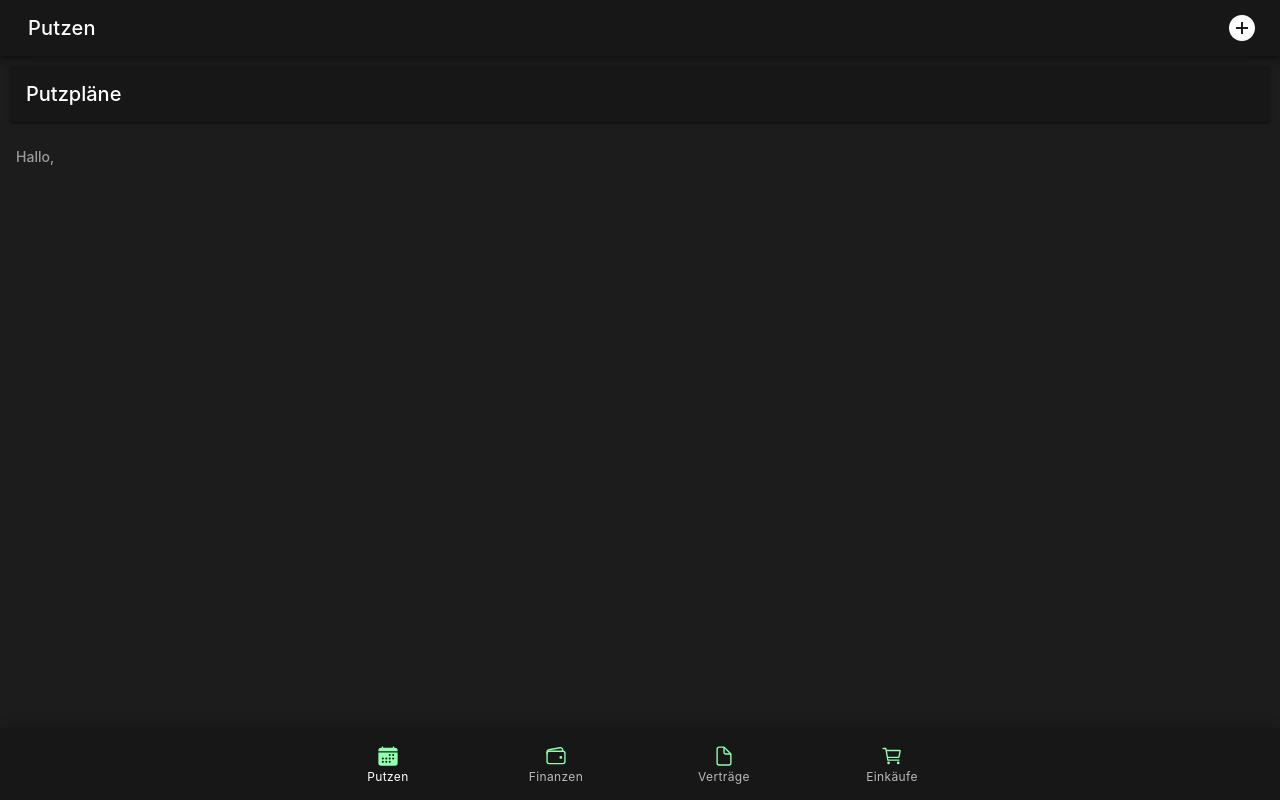
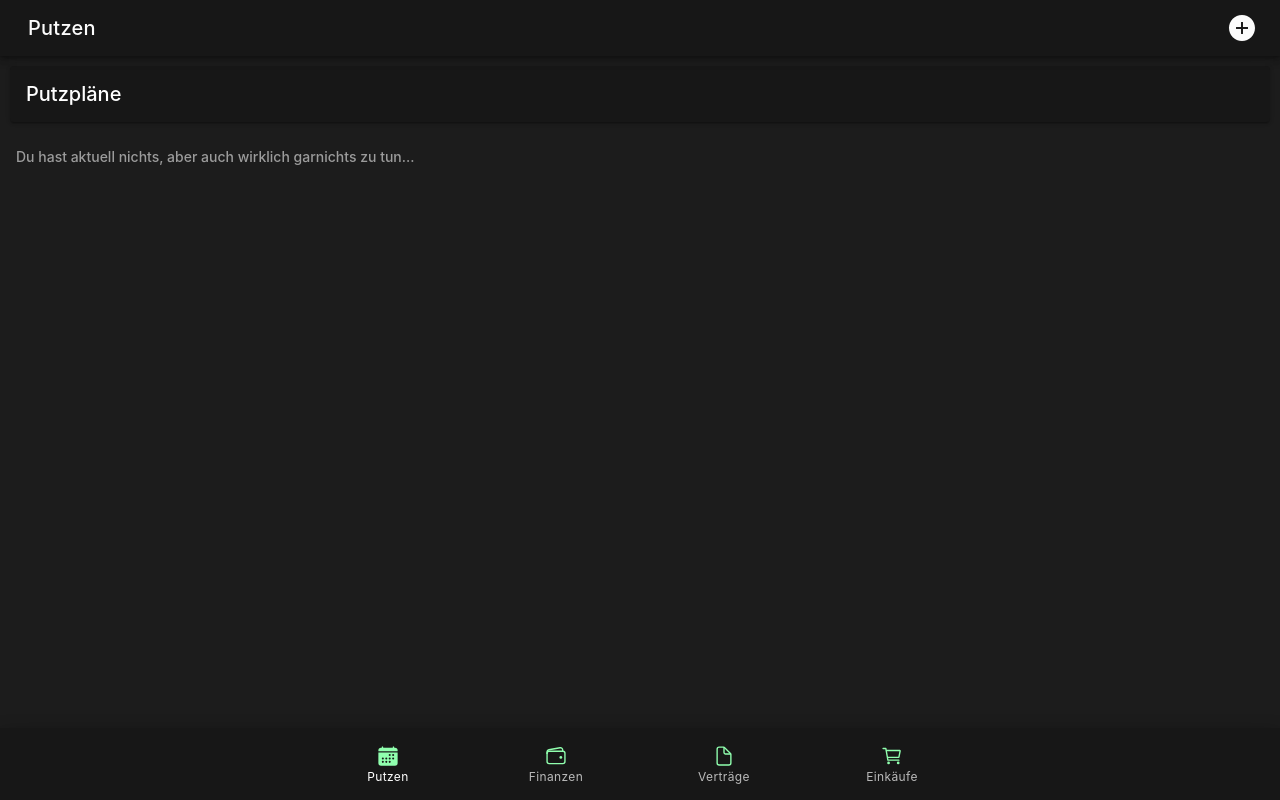
Before and after one commit to Schubzz/Roomie, a React (Vite) app: page /app/cleaning in a window 1280 px wide. Built offline with nearby package versions, Linux system fonts and the light colour scheme.

Commit message:
minor changes in Putzen

```diff
--- a/src/pages/Cleaning.tsx
+++ b/src/pages/Cleaning.tsx
@@ -16,12 +16,12 @@ import AddModal from "../components/AddModal";
 
 function Cleaning() {
 
-    const [text, setText] = useState('Hallo, ');
+    const [text, setText] = useState('Du hast aktuell nichts, aber auch wirklich garnichts zu tun... ');
     const [showModal, setShowModal] = useState(false);
 
     const handleInputChange = (event: CustomEvent) => {
         const inputValue = event.detail.value;
-        setText('Hallo, ' + inputValue);
+        setText('TU ES: ' + inputValue);
     }
 
     const printText = () => {
```
